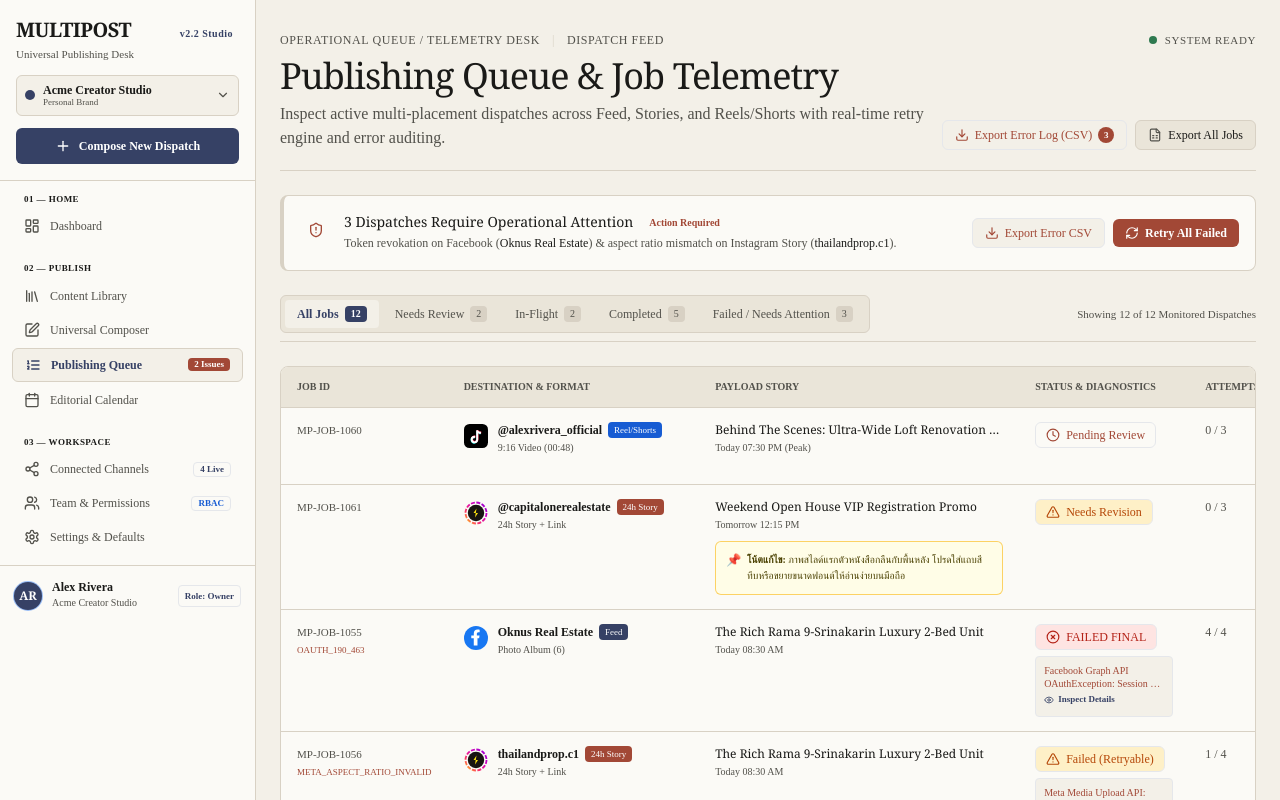
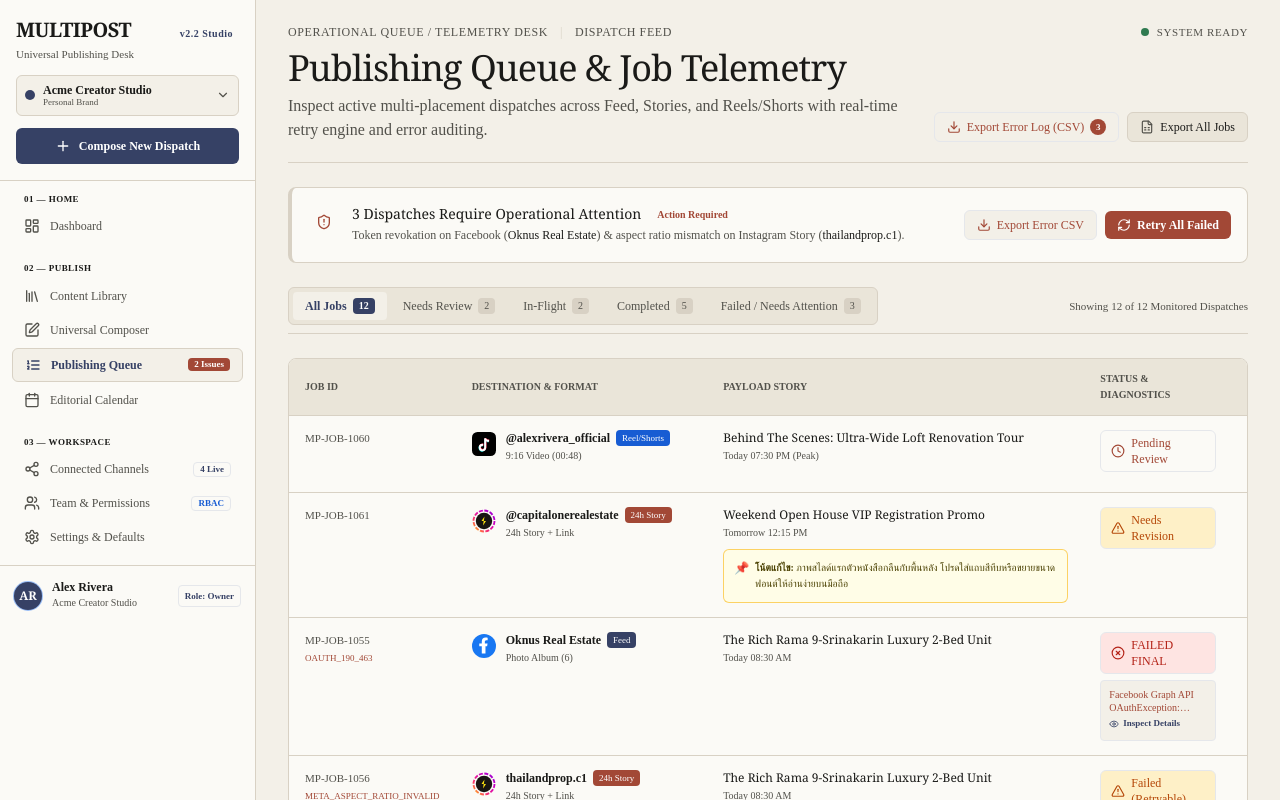
Before and after one commit to nopparat-cysit/retzpost, a Next.js app: page /publishing/queue in a window 1280 px wide. Shown: the top 800 px of the page. Built offline with nearby package versions, Linux system fonts and the light colour scheme.

Commit message:
fix(layout): standardize full-width fluid container across all pages and prevent table overflow

```diff
--- a/src/app/accounts/page.tsx
+++ b/src/app/accounts/page.tsx
@@ -322,7 +322,7 @@
   }, [selectedWorkspaceId, channelSelections, channelFilterMode]);
 
   return (
-    <div className="max-w-6xl mx-auto px-4 sm:px-6 py-8 space-y-6">
+    <div className="w-full px-4 sm:px-6 lg:px-8 py-6 space-y-6">
       <Masthead
         folio="WORKSPACE DIRECTORY / AUTH MATRIX"
         editionDate="MULTI-FORMAT ENDPOINTS"
@@ -461,7 +461,7 @@
           </span>
         </div>
 
-        <div className="grid grid-cols-1 md:grid-cols-2 gap-4">
+        <div className="grid grid-cols-1 md:grid-cols-2 xl:grid-cols-3 gap-4">
           {filteredAccounts.map((acc) => {
             // Check if active for current workspace
             const currentWsId = selectedWorkspaceId === 'ALL' ? acc.defaultWorkspaceId : selectedWorkspaceId;
--- a/src/app/calendar/page.tsx
+++ b/src/app/calendar/page.tsx
@@ -811,7 +811,7 @@
   };
 
   return (
-    <div className="max-w-7xl mx-auto px-4 sm:px-6 lg:px-8 py-8 space-y-6">
+    <div className="w-full px-4 sm:px-6 lg:px-8 py-6 space-y-6">
       {/* Toast Notification */}
       {toastMessage && (
         <div className="fixed top-6 right-6 z-50 flex items-center gap-2 px-4 py-3 bg-ink-primary text-paper-canvas text-xs font-mono rounded-editorial shadow-2xl border border-white/20 animate-in fade-in slide-in-from-top-2">
--- a/src/app/content/page.tsx
+++ b/src/app/content/page.tsx
@@ -190,7 +190,7 @@
   });
 
   return (
-    <div className="max-w-6xl mx-auto px-6 py-8">
+    <div className="w-full px-4 sm:px-6 lg:px-8 py-6 space-y-6">
       <Masthead
         folio="ARCHIVE INDEX / DISPATCH LEDGER"
         editionDate="VOL. 24"
--- a/src/app/create/page.tsx
+++ b/src/app/create/page.tsx
@@ -1323,7 +1323,7 @@
   );
 
   return (
-    <div className="max-w-[1520px] mx-auto px-4 md:px-6 py-6 space-y-5">
+    <div className="w-full px-4 sm:px-6 lg:px-8 py-6 space-y-5">
       {/* Masthead Header */}
       <Masthead
         folio="STUDIO DESK / 3-COLUMN WORKBENCH"
--- a/src/app/page.tsx
+++ b/src/app/page.tsx
@@ -904,7 +904,7 @@
   };
 
   return (
-    <main className="max-w-6xl mx-auto px-6 py-8 space-y-7">
+    <main className="w-full px-4 sm:px-6 lg:px-8 py-6 space-y-6">
       {/* EXECUTIVE MASTHEAD & QUICK CONTROLS */}
       <Masthead
         title="Editorial Command & Publishing Desk"
--- a/src/app/publishing/queue/page.tsx
+++ b/src/app/publishing/queue/page.tsx
@@ -306,7 +306,7 @@
   };
 
   return (
-    <div className="max-w-6xl mx-auto px-6 py-8 space-y-6">
+    <div className="w-full px-4 sm:px-6 lg:px-8 py-6 space-y-6">
       <Masthead
         folio="OPERATIONAL QUEUE / TELEMETRY DESK"
         editionDate="DISPATCH FEED"
@@ -448,16 +448,16 @@
 
       {/* QUEUE TABLE */}
       <div className="bg-paper-raised border border-border-rule rounded-card overflow-hidden shadow-xs">
-        <div className="overflow-x-auto">
-          <table className="w-full text-left text-xs">
+        <div className="overflow-x-auto w-full">
+          <table className="w-full text-left text-xs table-auto">
             <thead className="bg-paper-subtle border-b border-border-rule font-mono text-[10px] text-ink-secondary uppercase">
               <tr>
-                <th className="py-3 px-4 min-w-[105px]">Job ID</th>
-                <th className="py-3 px-4 min-w-[200px]">Destination & Format</th>
-                <th className="py-3 px-4 min-w-[240px]">Payload Story</th>
-                <th className="py-3 px-4 min-w-[170px]">Status & Diagnostics</th>
-                <th className="py-3 px-4 min-w-[85px]">Attempts</th>
-                <th className="py-3 px-4 min-w-[190px] text-right">Result & Actions</th>
+                <th className="py-3 px-4 w-[110px]">Job ID</th>
+                <th className="py-3 px-4 w-[220px]">Destination & Format</th>
+                <th className="py-3 px-4 min-w-[220px]">Payload Story</th>
+                <th className="py-3 px-4 w-[240px]">Status & Diagnostics</th>
+                <th className="py-3 px-4 w-[90px] text-center">Attempts</th>
+                <th className="py-3 px-4 w-[200px] text-right">Result & Actions</th>
               </tr>
             </thead>
             <tbody className="divide-y divide-border-rule">
@@ -517,7 +517,7 @@
                       </td>
 
                       {/* Master Story Title */}
-                      <td className="py-3.5 px-4 max-w-xs align-top">
+                      <td className="py-3.5 px-4 align-top">
                         <p className="font-serif font-medium text-ink-primary text-xs truncate">
                           {job.storyTitle}
                         </p>
@@ -533,7 +533,7 @@
                       </td>
 
                       {/* Status & Error Diagnostics */}
-                      <td className="py-3.5 px-4 max-w-sm align-top">
+                      <td className="py-3.5 px-4 align-top">
                         <StatusTag status={job.status} />
                         {job.errorSafeMessage && (
                           <div className="mt-1.5 p-2 bg-paper-canvas border border-accent-terracotta/20 rounded text-[10px] text-ink-primary leading-tight font-sans">
@@ -552,12 +552,12 @@
                       </td>
 
                       {/* Attempts */}
-                      <td className="py-3.5 px-4 font-mono text-ink-secondary text-xs align-top">
+                      <td className="py-3.5 px-4 font-mono text-ink-secondary text-xs align-top text-center">
                         {job.attemptCount} / {job.maxAttempts}
                       </td>
 
                       {/* Actions / Live Links */}
-                      <td className="py-3.5 px-4 text-right align-top min-w-[190px]">
+                      <td className="py-3.5 px-4 text-right align-top w-[200px]">
                         {(job.status === 'PENDING_REVIEW' || job.status === 'NEEDS_REVISION') && (
                           <div className="flex flex-col items-end gap-1">
                             <button
--- a/src/app/settings/page.tsx
+++ b/src/app/settings/page.tsx
@@ -29,7 +29,7 @@
   };
 
   return (
-    <div className="max-w-4xl mx-auto px-6 py-8">
+    <div className="w-full px-4 sm:px-6 lg:px-8 py-6 space-y-6">
       <Masthead
         folio="WORKSPACE PREFERENCES / ENGINE CONFIG"
         editionDate="SYSTEM DEFAULTS"
--- a/src/app/settings/team/page.tsx
+++ b/src/app/settings/team/page.tsx
@@ -110,7 +110,7 @@
       : 'All Projects';
 
   return (
-    <div className="max-w-6xl mx-auto px-6 py-8 space-y-6">
+    <div className="w-full px-4 sm:px-6 lg:px-8 py-6 space-y-6">
       {/* MASTHEAD */}
       <Masthead
         folio="WORKSPACE GOVERNANCE & ACCESS CONTROL"
--- a/src/components/layout/app-shell.tsx
+++ b/src/components/layout/app-shell.tsx
@@ -321,7 +321,7 @@
       </aside>
 
       {/* Main Content Area */}
-      <div className="flex-1 overflow-y-auto">
+      <div className="flex-1 min-w-0 w-full overflow-y-auto">
         {children}
       </div>
     </div>
```
